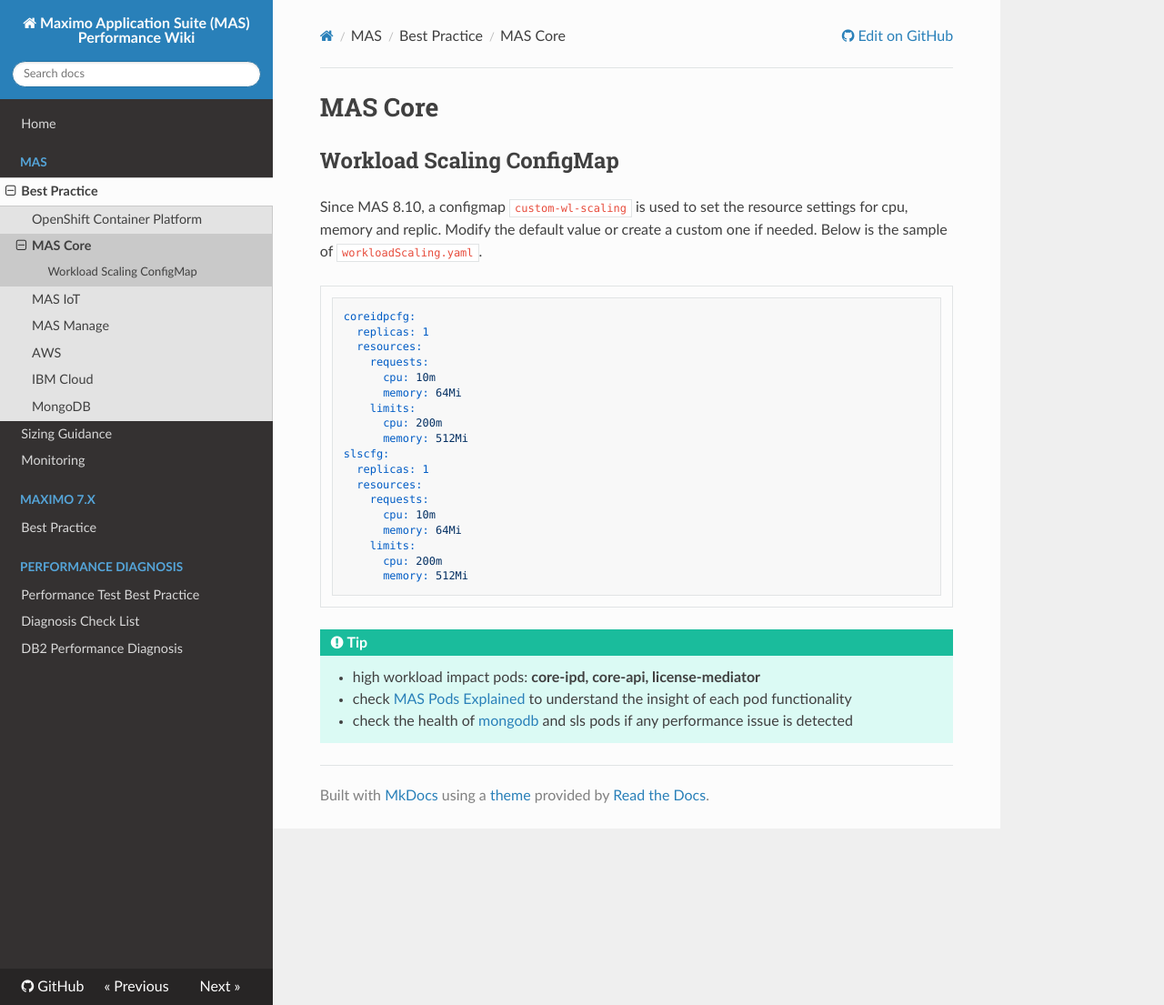
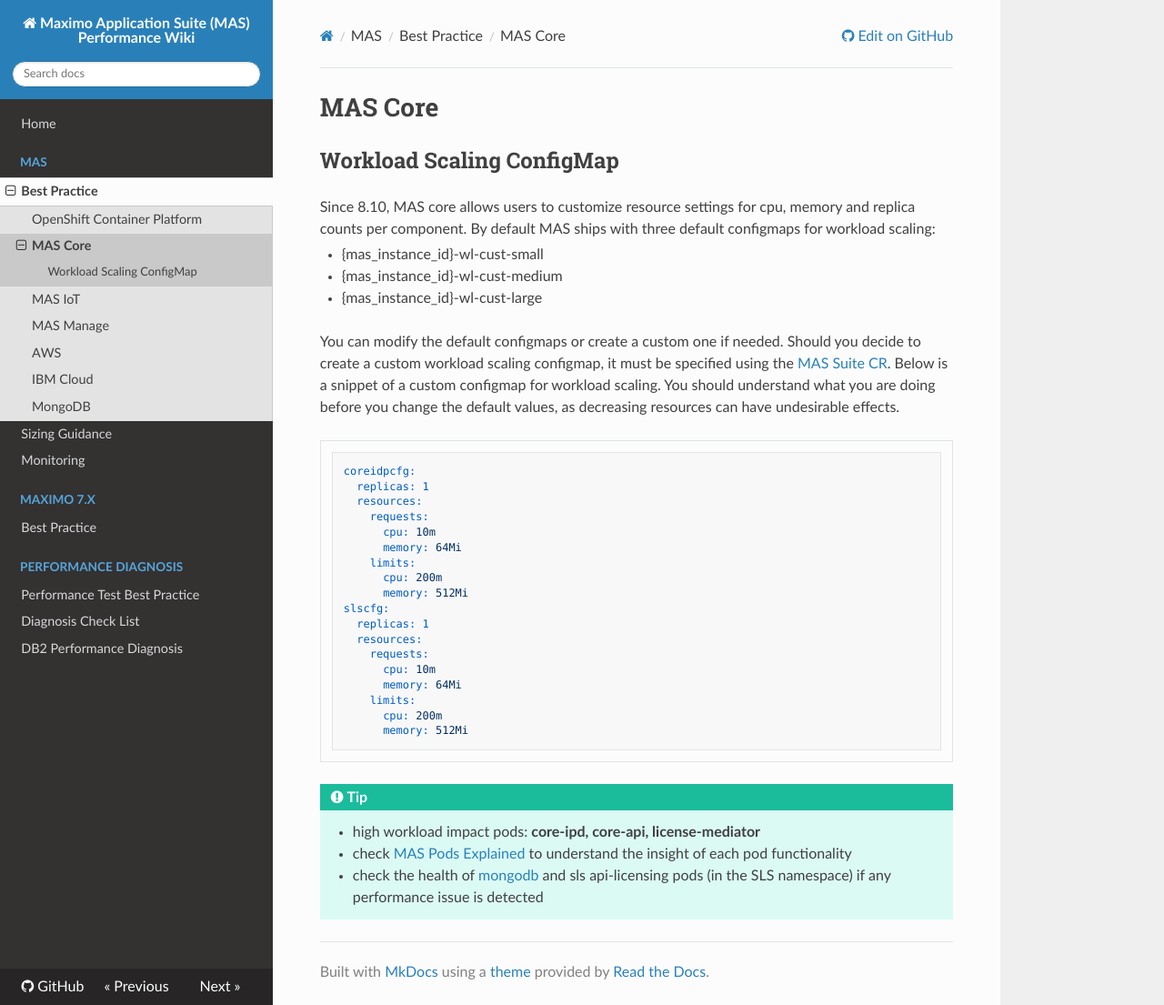
Before and after one commit to ibm-mas/mas-performance, an MkDocs documentation site: the page built from docs/mas/core/bestpractice.md, in a window 1280 px wide and 1105 px high. Shown: the whole window at 91% size. Built offline with MkDocs 1.6.1, drawn with Linux system fonts in a browser that asks for light colours; nearby versions of some CDN libraries.

Commit message:
[patch] updates to MAS core page

````diff
--- a/docs/mas/core/bestpractice.md
+++ b/docs/mas/core/bestpractice.md
@@ -2,7 +2,14 @@
 
 ## Workload Scaling ConfigMap
 
-Since MAS 8.10, a configmap  `custom-wl-scaling` is used to set the resource settings for cpu, memory and replic. Modify the default value or create a custom one if needed. Below is the sample of `workloadScaling.yaml`.
+Since 8.10, MAS core allows users to customize resource settings for cpu, memory and replica counts per component. By default MAS ships with three default configmaps for workload scaling:
+
+- {mas_instance_id}-wl-cust-small
+- {mas_instance_id}-wl-cust-medium
+- {mas_instance_id}-wl-cust-large
+
+You can modify the default configmaps or create a custom one if needed. Should you decide to create a custom workload scaling configmap, it must be specified using the [MAS Suite CR](https://github.com/ibm-mas/ansible-devops/blob/master/ibm/mas_devops/roles/suite_install/templates/core_v1_suite.yml.j2#L41). Below is a snippet of a custom configmap for workload scaling. You should understand what you are doing before you change the default values, as decreasing resources can have undesirable effects.
+
 ```yaml
 coreidpcfg:
   replicas: 1
@@ -27,4 +34,4 @@
 !!!tip
     - high workload impact pods: **core-ipd, core-api, license-mediator**
     - check [MAS Pods Explained](https://ibm-mas.github.io/cli/guides/mas-pods-explained/) to understand the insight of each pod functionality
-    - check the health of [mongodb](../mongodb/bestpractice.md) and sls pods if any performance issue is detected
+    - check the health of [mongodb](../mongodb/bestpractice.md) and sls api-licensing pods (in the SLS namespace) if any performance issue is detected
````
Also changed, not shown: site/index.html, site/mas/core/bestpractice/index.html, site/search/search_index.json, 1 other file.
